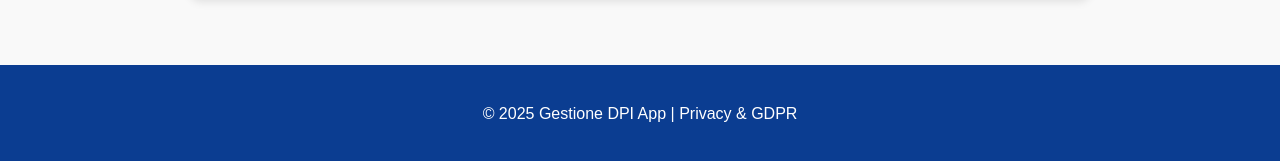
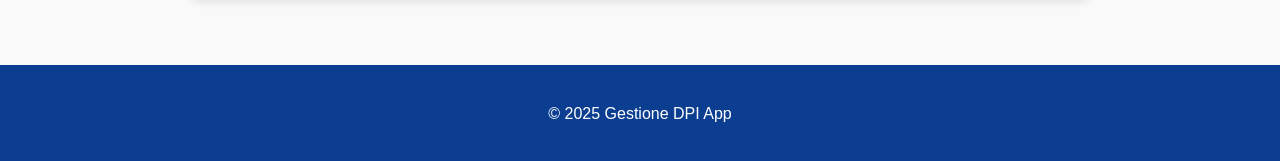
Before and after one commit to GianlucaProia/gestione-dpi-facile, a plain HTML site: page index.html in a window 1280 px wide. Shown: the part 3043-3204 px from the top of the page. Drawn offline with Linux system fonts and the light colour scheme.

Commit message:
Fix index.html

```diff
--- a/index.html
+++ b/index.html
@@ -170,7 +170,7 @@
 
   <!-- Footer -->
   <footer>
-    <p>&copy; 2025 Gestione DPI App | Privacy & GDPR</p>
+    <p>&copy; 2025 Gestione DPI App</p>
   </footer>
 
 </body>
```
